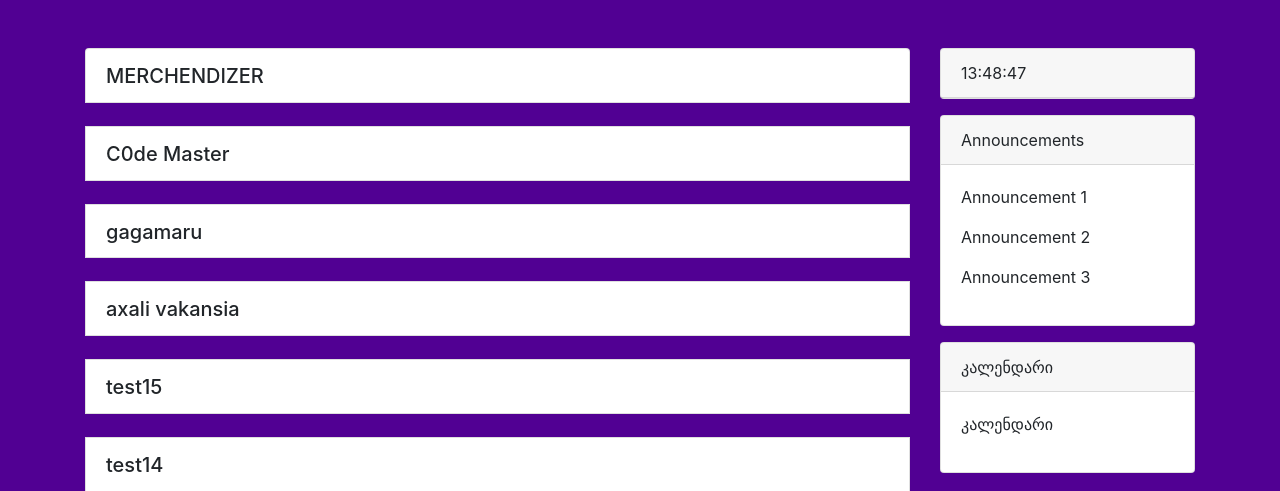
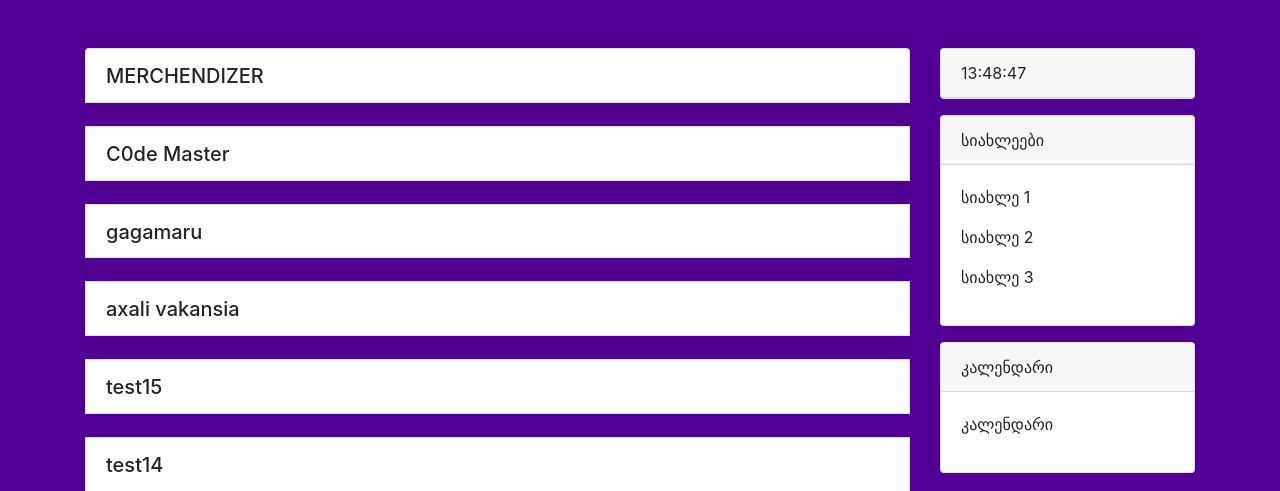
Before and after one commit to BekaBitarashvili/TechJob, a Flask app: page / in a window 1280 px wide. Shown: the part 56-547 px from the top of the page. Run offline with Flask 3, Linux system fonts and the light colour scheme.

Commit message:
Modified

```diff
--- a/app/templates/account.html
+++ b/app/templates/account.html
@@ -25,7 +25,7 @@
         <div class="row">
             <div class="col-md-6 offset-md-3">
                 <div class="registration-form rectangle-border">
-                    <h2 class="white-text">Account Info</h2>
+                    <h2 class="white-text">მომხმარებლის ინფორმაცია</h2>
                     <form method="POST" action="" enctype="multipart/form-data">
                         {{ form.hidden_tag() }}
                         <div class="form-group">
--- a/app/templates/home.html
+++ b/app/templates/home.html
@@ -60,12 +60,12 @@
         </div>
         <div class="card mb-3">
             <div class="card-header">
-                Announcements
+                სიახლეები
             </div>
             <div class="card-body">
-                <p>Announcement 1</p>
-                <p>Announcement 2</p>
-                <p>Announcement 3</p>
+                <p>სიახლე 1</p>
+                <p>სიახლე 2</p>
+                <p>სიახლე 3</p>
             </div>
         </div>
         <div class="card">
--- a/app/templates/job.html
+++ b/app/templates/job.html
@@ -8,8 +8,8 @@
             <div class="rectangle-border">
                 <h2 class="white-text">{{ job.title }}</h2>
                 <a class="mb-1" href="{{ url_for('users.user_jobs', username=job.author.username) }}"><strong>ავტორი:</strong> {{ job.author.username }}</a>
-                <p class="white-text mb-1"><strong>Upload Date:</strong> {{ job.date_posted.strftime('%Y-%m-%d') }}</p>
-                <p class="white-text mb-0"><strong>Description:</strong> {{ job.description }}</p>
+                <p class="white-text mb-1"><strong>თარიღი:</strong> {{ job.date_posted.strftime('%Y-%m-%d') }}</p>
+                <p class="white-text mb-0"><strong>აღწერა:</strong> {{ job.description }}</p>
                 <br>
                 {% if current_user == job.author %}
                 <a class="btn btn-primary" href="{{ url_for('jobs.updatejob', job_id=job.id) }}">შეცვლა</a>
```
